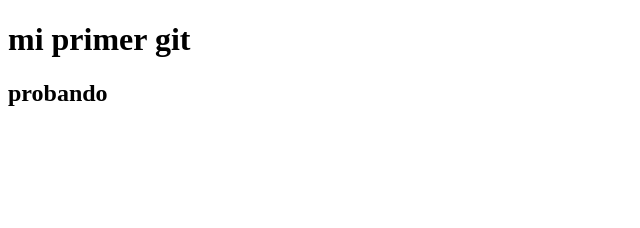
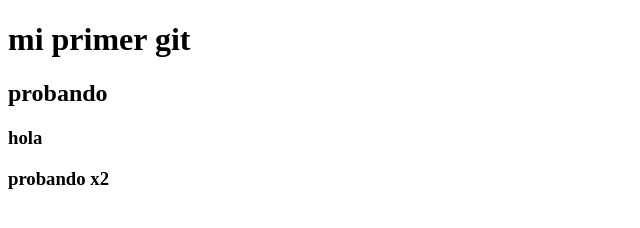
Before and after one commit to szymartin/mi-primer-git, a plain HTML site: page index.html in a window 1280 px wide. Shown: the whole page, without its empty margins (0-640 px from the left). Drawn offline with Linux system fonts and the light colour scheme.

Commit message:
agregue h2 y h3

```diff
--- a/index.html
+++ b/index.html
@@ -9,5 +9,7 @@
 <body>
     <h1>mi primer git</h1>
     <h2>probando</h2>
+    <h3>hola</h3>
+    <h3>probando x2</h3>
 </body>
 </html>
```
